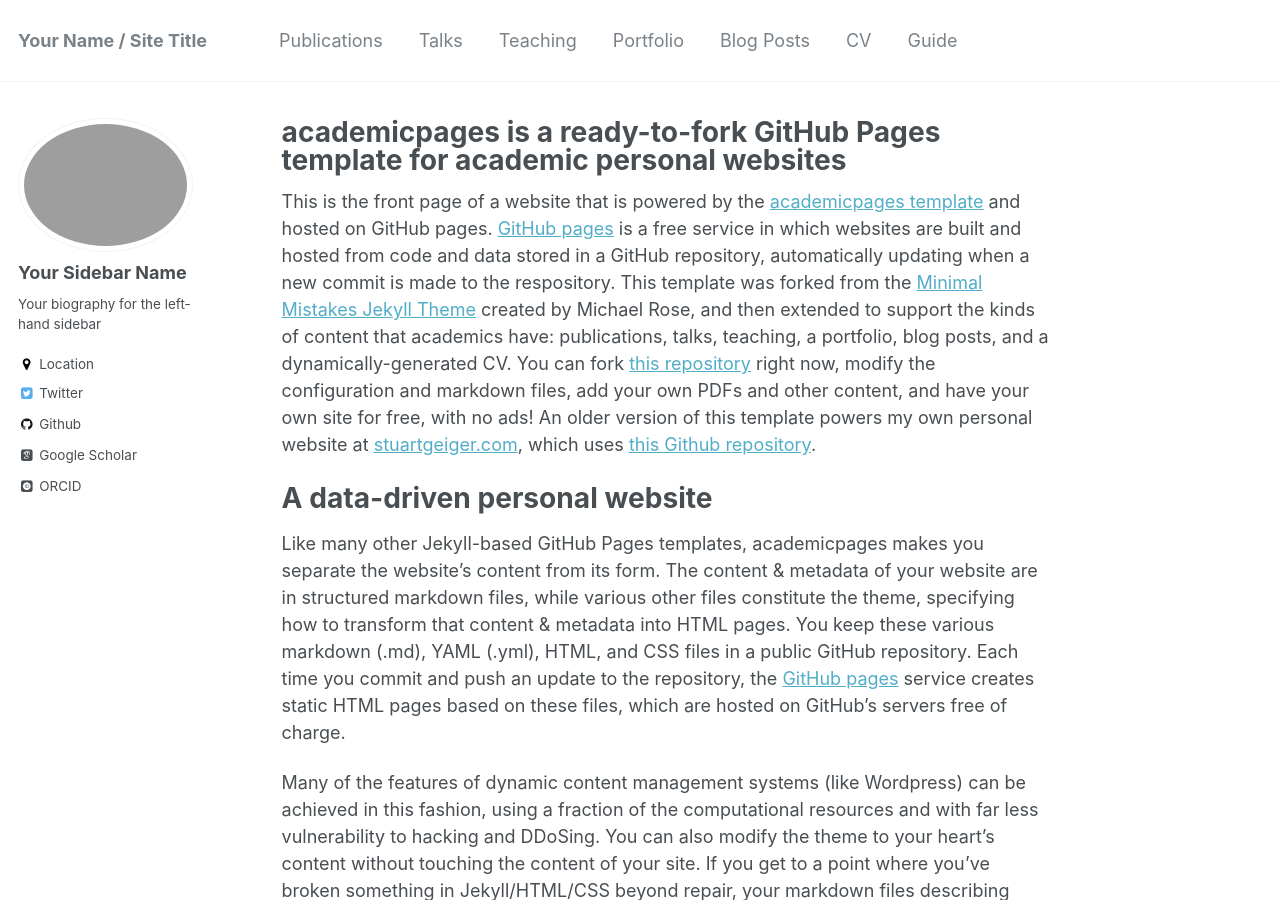
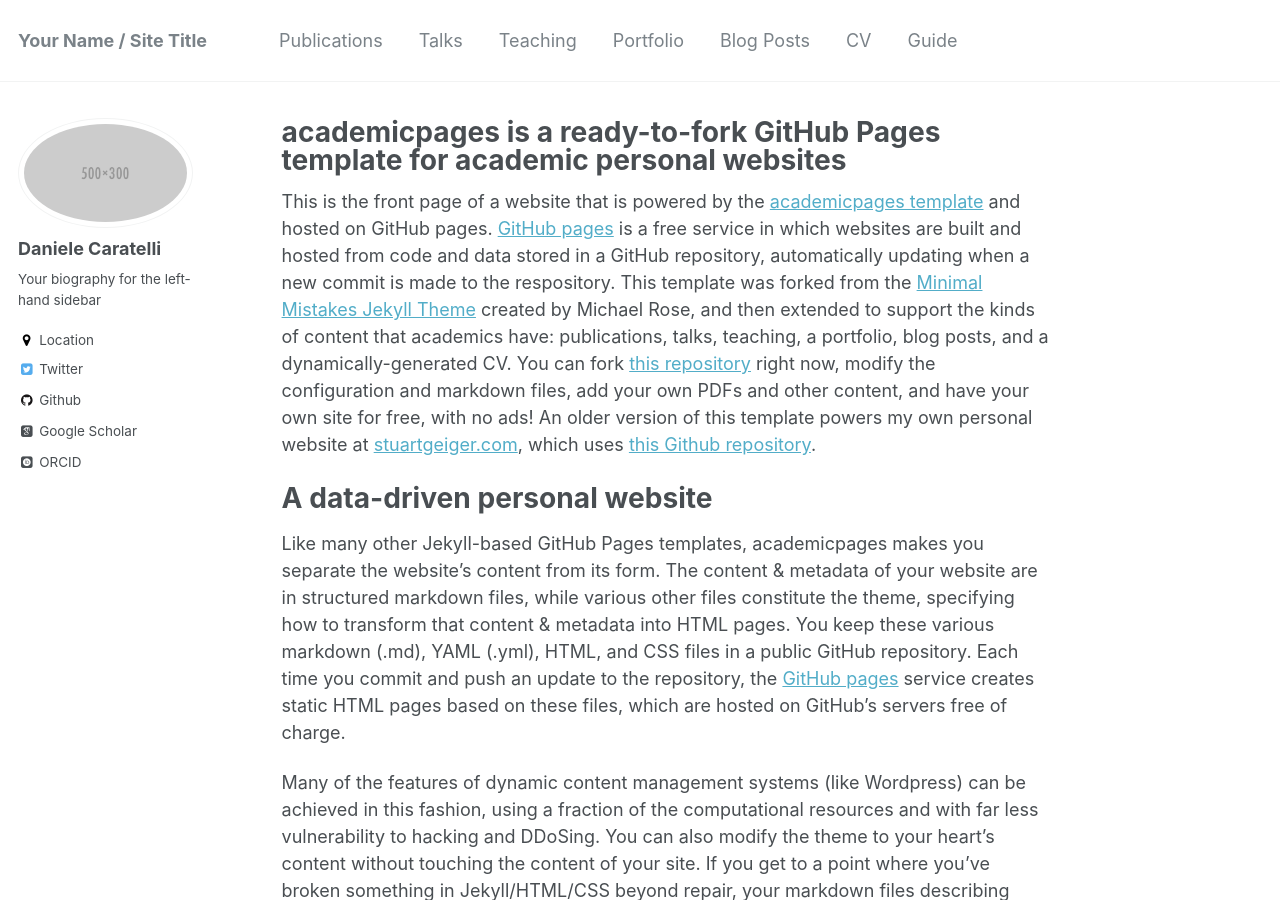
Before and after one commit to danicaratelli/danicaratelli.github.io, a Jekyll site: the page built from _pages/about.md, in a window 1280 px wide and 900 px high. Built offline with Jekyll 4.4.1, drawn with Linux system fonts in a browser that asks for light colours; some web fonts are replaced.

Commit message:
new profile pic

```diff
--- a/_config.yml
+++ b/_config.yml
@@ -80,8 +80,8 @@ analytics:
 
 # Site Author
 author:
-  name             : "Your Sidebar Name"
-  avatar           : "profile.JPG"
+  name             : "Daniele Caratelli"
+  avatar           : "500x300.png"
   bio              : "Your biography for the left-hand sidebar"
   location         : "Location"
   employer         :
```
